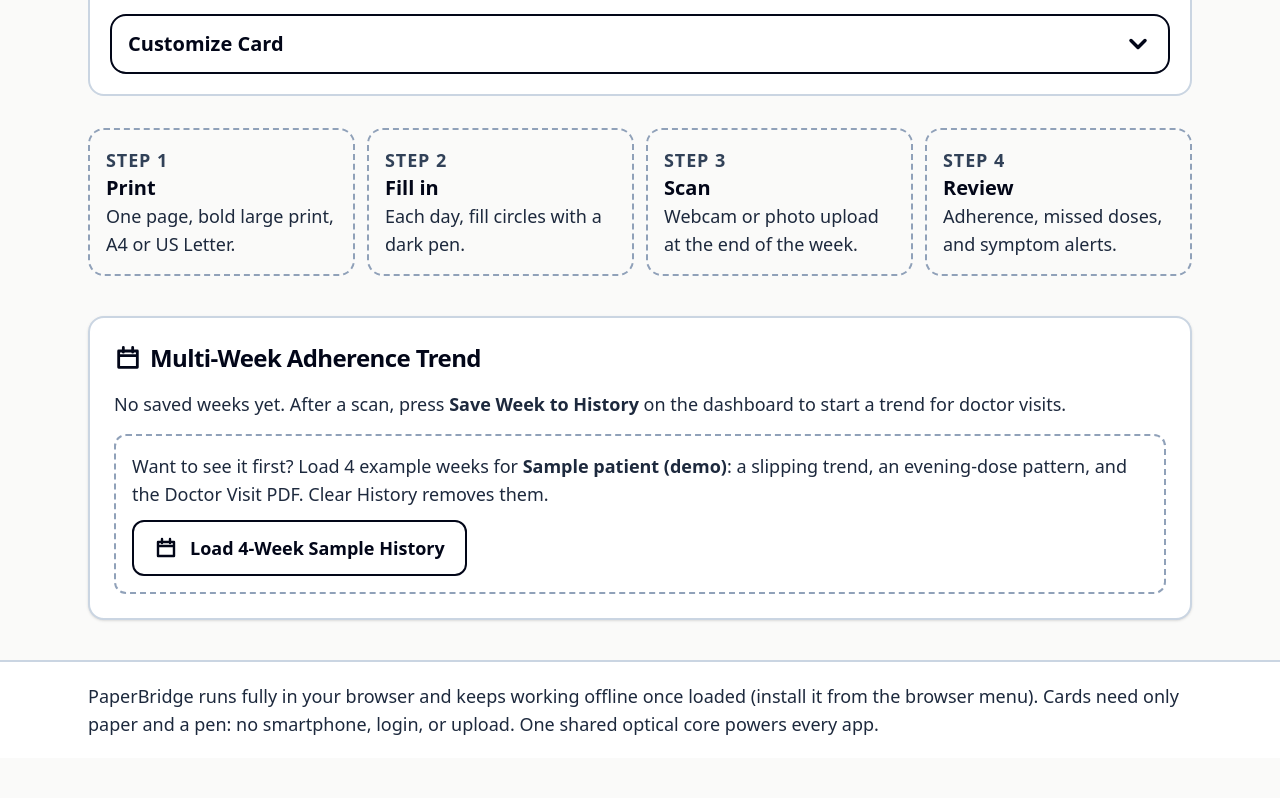
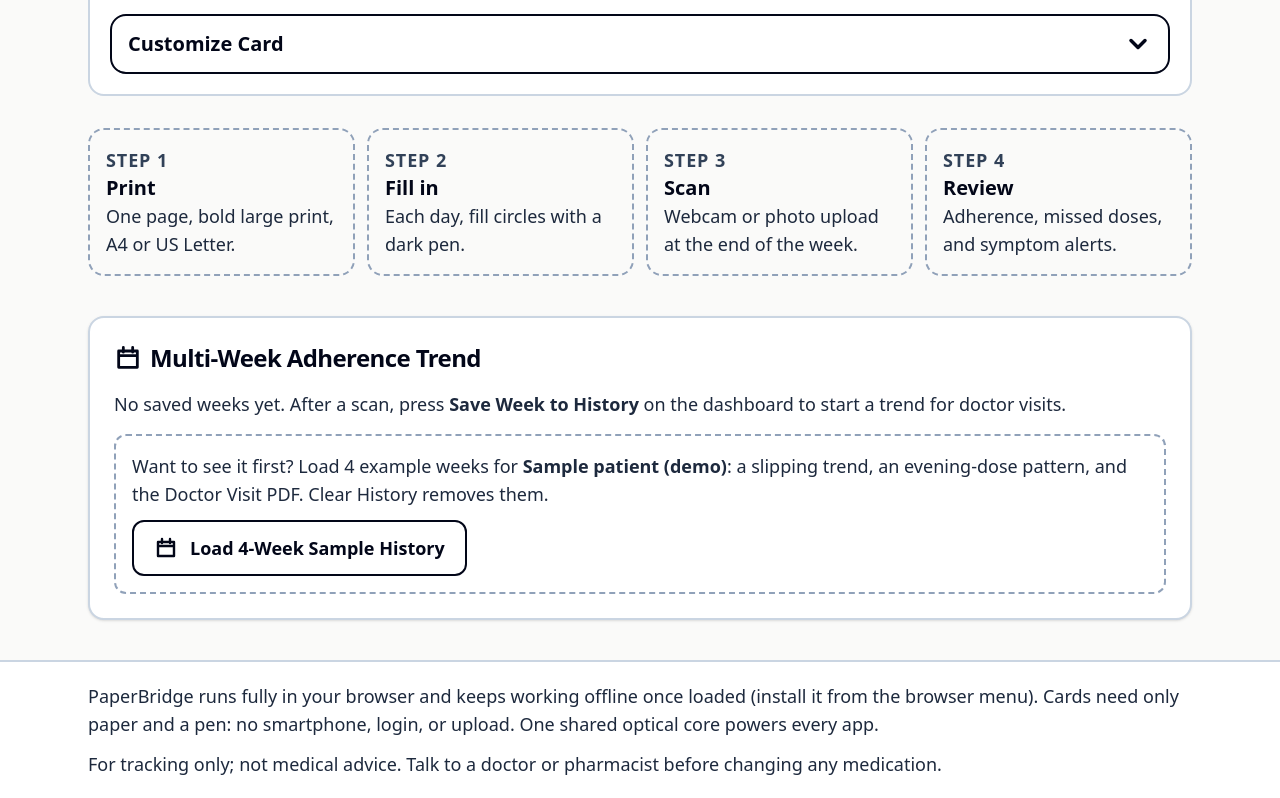
Before and after one commit to meenanoolu/paperbridge, a React (Vite) app: page / in a window 1280 px wide. Shown: the part 947-1745 px from the top of the page. Before the commit the page ends 1705 px from the top, so only its background shows below. Built offline with nearby package versions, Linux system fonts and the light colour scheme.

Commit message:
feat(elder-care): 'For tracking only; not medical advice' footer line via optional appMeta.footerNote

```diff
--- a/src/apps/elder-care/App.tsx
+++ b/src/apps/elder-care/App.tsx
@@ -116,5 +116,13 @@ export function ElderCareApp() {
   );
 }
 
-export const appMeta: AppMeta = { id: "elder-care", label: "Elder Care Bridge", icon: "heart", order: 1, layouts: ELDER_LAYOUTS, batch: ELDER_BATCH };
+export const appMeta: AppMeta = {
+  id: "elder-care",
+  label: "Elder Care Bridge",
+  icon: "heart",
+  order: 1,
+  layouts: ELDER_LAYOUTS,
+  batch: ELDER_BATCH,
+  footerNote: "For tracking only; not medical advice. Talk to a doctor or pharmacist before changing any medication.",
+};
 export default ElderCareApp;
--- a/src/shell/App.tsx
+++ b/src/shell/App.tsx
@@ -76,6 +76,7 @@ export function App() {
           PaperBridge runs fully in your browser and keeps working offline once loaded (install it from the browser menu). Cards need only paper and a pen: no smartphone, login, or upload. One
           shared optical core powers every app.
         </p>
+        {app.footerNote && <p className="mx-auto max-w-6xl px-4 -mt-2 pb-5 text-lg text-slate-800 sm:px-6">{app.footerNote}</p>}
       </footer>
     </div>
   );
--- a/src/shell/app-registry.ts
+++ b/src/shell/app-registry.ts
@@ -18,6 +18,8 @@ export interface AppMeta {
   layouts?: CardLayout[];
   /** Optional bulk save for "Scan Any Card" batches (e.g. to history or a class sheet). */
   batch?: BatchAdapter;
+  /** One short line shown in the page footer while this app is open, e.g. a disclaimer. */
+  footerNote?: string;
 }
 
 export interface RegisteredApp extends AppMeta {
```
